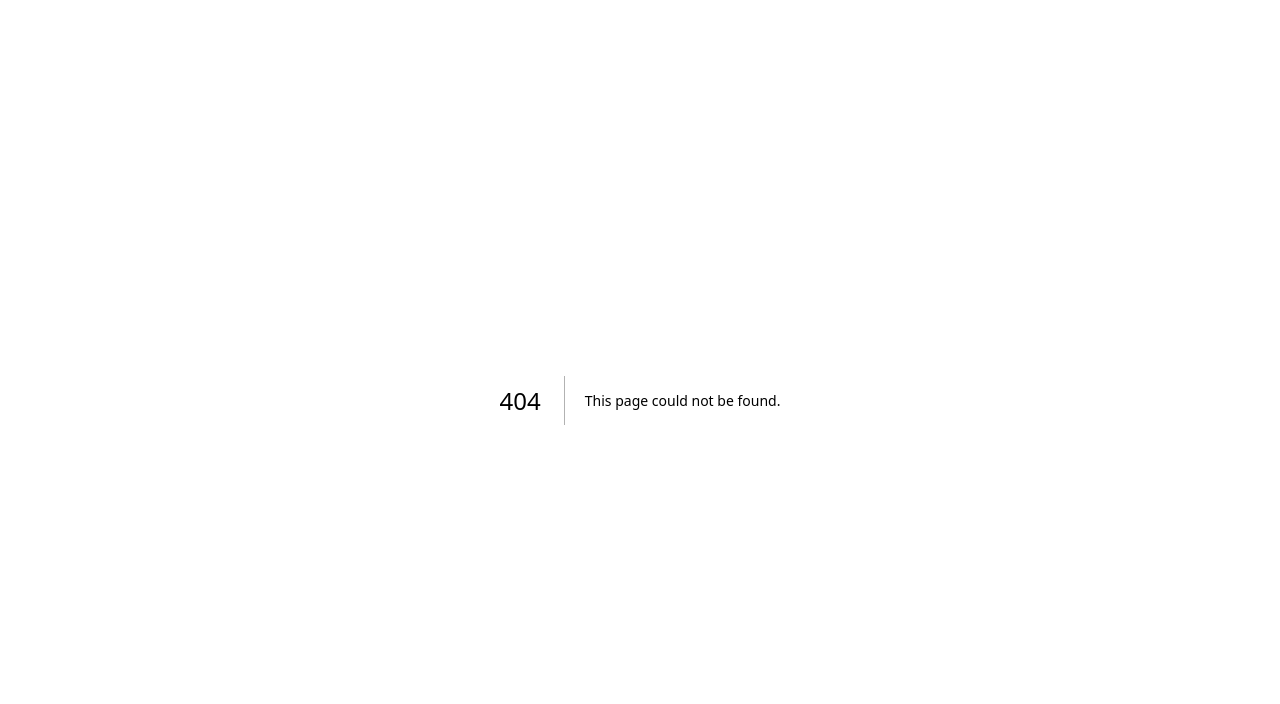
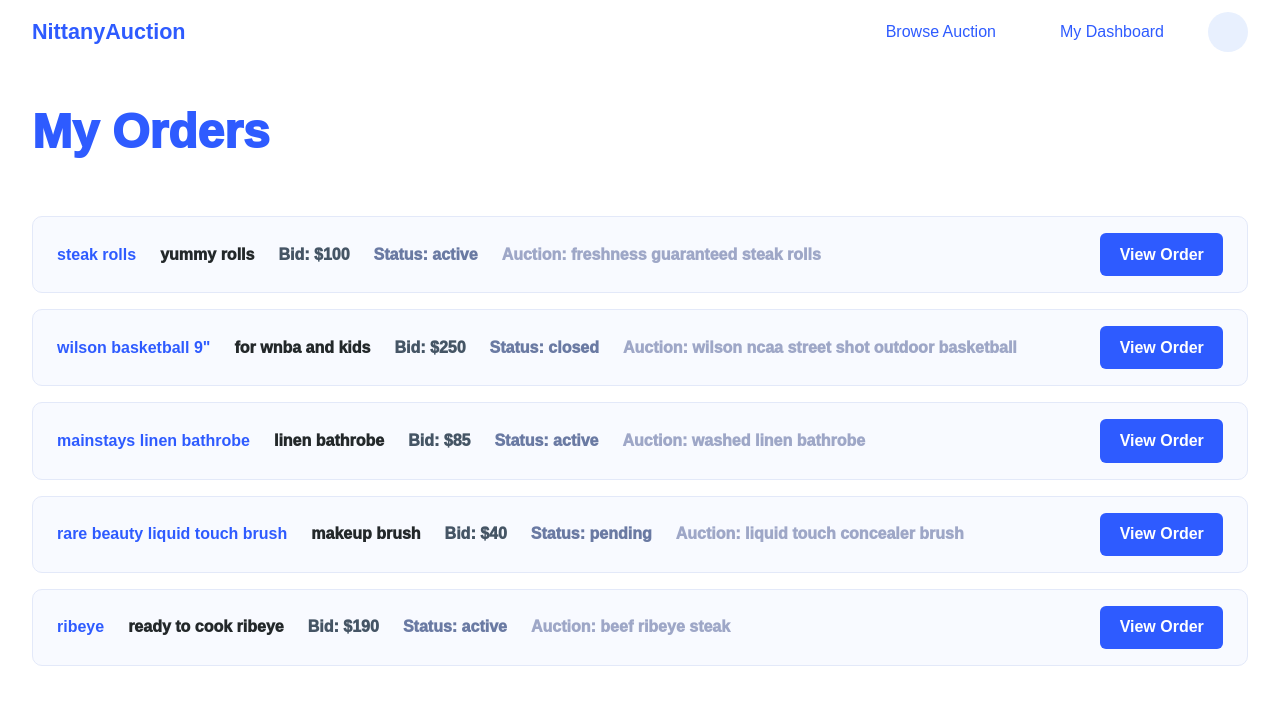
Before and after one commit to ZachWalnock/CMPSC431_NULL_VOID, a Next.js app in the folder frontend/: page /orders in a window 1280 px wide. Before the commit this address had no page. Shown: the top 704 px of the page. Built offline with nearby package versions, Linux system fonts and the light colour scheme.

Commit message:
nav bar and order history

```diff
--- /dev/null
+++ b/frontend/app/components/navbar.tsx
@@ -0,0 +1,63 @@
+//TODO REPLACE
+import React from "react";
+export default function Navbar() {
+  return (
+    <nav
+      style={{
+        background: "#fff",
+        height: "64px",
+        display: "flex",
+        alignItems: "center",
+        justifyContent: "space-between",
+        padding: "0 2rem",
+        fontFamily: "inherit",
+        position: "sticky",
+        top: 0,
+        zIndex: 10,
+      }}
+    >
+
+      <div style={{ fontWeight: 700, fontSize: "1.35rem", color: "#2E5BFF" }}>
+        NittanyAuction
+      </div>
+
+
+      <div style={{ display: "flex", alignItems: "center", gap: "1.5rem" }}>
+        <button
+          style={{
+            color: "#2E5BFF",
+            fontWeight: 500,
+            fontSize: "1rem",
+            padding: "0.5rem 1.25rem",
+          }}
+        >
+          Browse Auction
+        </button>
+        <button
+          style={{
+            color: "#2E5BFF",
+            fontWeight: 500,
+            fontSize: "1rem",
+            padding: "0.5rem 1.25rem",
+            borderRadius: "6px",
+          }}
+        >
+          My Dashboard
+        </button>
+        <button
+          aria-label="Profile"
+          style={{
+            background: "#E8F0FE",
+            borderRadius: "50%",
+            width: 40,
+            height: 40,
+            display: "flex",
+            alignItems: "center",
+            justifyContent: "center",
+          }}
+        >
+        </button>
+      </div>
+    </nav>
+  );
+}
--- /dev/null
+++ b/frontend/app/components/orderCard.tsx
@@ -0,0 +1,64 @@
+import Link from "next/link";
+type OrderCardProps = {
+    orderID: string;
+    auction_title: string;
+    product_name: string;
+    product_description: string;
+    status: string;
+    bid_amount: number;
+  };
+
+export default function OrderCard({
+    orderID,
+    auction_title,
+    product_name,
+    product_description,
+    status,
+    bid_amount
+}: OrderCardProps) {
+    return (
+    <div
+        style={{
+            display: "flex",
+            alignItems: "center",
+            gap: "1.5rem",
+            background: "#F8FAFF",
+            border: "1px solid #E3E9F9",
+            borderRadius: "10px",
+            padding: "1rem 1.5rem",
+            margin: "1rem 2rem"
+        }}
+    >
+        <div style={{ fontWeight: 700, color: "#2E5BFF" }}>
+            {product_name}
+        </div>
+        <div style={{ color: "#23282A", whiteSpace: "nowrap" }}>
+            {product_description}
+        </div>
+        <div style={{ color: "#455565", whiteSpace: "nowrap" }}>
+            <b>Bid:</b> ${bid_amount}
+        </div>
+        <div style={{ color: "#6A7AA3", whiteSpace: "nowrap" }}>
+            <b>Status:</b> {status}
+        </div>
+        <div style={{ color: "#9EA7C7", whiteSpace: "nowrap", flex: 1 }}>
+            <b>Auction:</b> {auction_title}
+        </div>
+        <Link href={`/orderdetails/${orderID}`}>
+            <button
+                style={{
+                    background: "#2E5BFF",
+                    color: "#fff",
+                    border: "none",
+                    borderRadius: "6px",
+                    padding: "0.6rem 1.2rem",
+                    fontWeight: 600,
+                    cursor: "pointer",
+                }}
+            >
+                View Order
+            </button>
+        </Link>
+    </div>
+    )
+}
--- a/frontend/app/layout.tsx
+++ b/frontend/app/layout.tsx
@@ -1,5 +1,6 @@
 import type { Metadata } from "next";
 import { Geist, Geist_Mono } from "next/font/google";
+import Navbar from "./components/navbar"
 import "./globals.css";
 
 const geistSans = Geist({
@@ -27,7 +28,11 @@ export default function RootLayout({
       lang="en"
       className={`${geistSans.variable} ${geistMono.variable} h-full antialiased`}
     >
-      <body className="min-h-full flex flex-col">{children}</body>
+
+      <body className="min-h-full flex flex-col">
+      <Navbar />
+        {children}
+      </body>
     </html>
   );
 }
--- /dev/null
+++ b/frontend/app/orderdetails/[id]/page.tsx
@@ -0,0 +1,12 @@
+"use-client"
+
+export default async function OrderDetails(
+    { id }: Promise<{ id: string }>
+) {
+    const id = await id
+    return (
+        <div style={{ background: "#fff", height: "100vh", fontWeight: 1000 }}>
+            <div style={{ color: "#2E5BFF", fontSize: "3rem", padding: "2rem" }}>{product_name + " Order Details"}</div>
+        </div>
+    )
+}
--- /dev/null
+++ b/frontend/app/orders/page.tsx
@@ -0,0 +1,69 @@
+"use client";
+const bids = [
+  {
+    orderID: "1",
+    auction_title: "freshness guaranteed steak rolls",
+    product_name: "steak rolls",
+    product_description: "yummy rolls",
+    status: "active",
+    bid_amount: 100
+  },
+  {
+    orderID: "2",
+    auction_title: "wilson ncaa street shot outdoor basketball",
+    product_name: "wilson basketball 9\"",
+    product_description: "for wnba and kids",
+    status: "closed",
+    bid_amount: 250
+  },
+  {
+    orderID: "3",
+    auction_title: "washed linen bathrobe",
+    product_name: "mainstays linen bathrobe",
+    product_description: "linen bathrobe",
+    status: "active",
+    bid_amount: 85
+  },
+  {
+    orderID: "4",
+    auction_title: "liquid touch concealer brush",
+    product_name: "rare beauty liquid touch brush",
+    product_description: "makeup brush",
+    status: "pending",
+    bid_amount: 40
+  },
+  {
+    orderID: "5",
+    auction_title: "beef ribeye steak",
+    product_name: "ribeye",
+    product_description: "ready to cook ribeye",
+    status: "active",
+    bid_amount: 190
+  }
+];
+
+import OrderCard from "../components/orderCard"
+export default function OrdersPage(
+    //Navbar,
+    // Orders
+) {
+    return (
+        <div style={{ background: "#fff", height: "100vh", fontWeight: 1000 }}>
+            <div style={{ color: "#2E5BFF", fontSize: "3rem", padding: "2rem" }}>My Orders</div>
+        {bids.map((bid, i) => {
+            return (
+                <OrderCard
+                    key={i}
+                    orderID={bid.orderID}
+                    auction_title={bid.auction_title}
+                    product_name={bid.product_name}
+                    product_description={bid.product_description}
+                    status={bid.status}
+                    bid_amount={bid.bid_amount}
+                />
+            )
+        })}
+
+        </div>
+    )
+}
```
